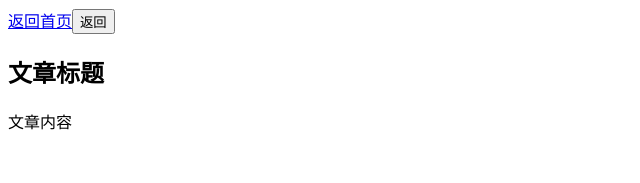
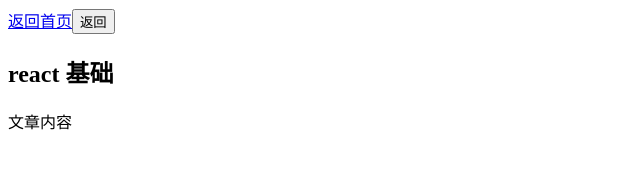
Before and after one commit to Sunny-zz/1808, a React (Create React App) app in the folder react-posts/: page /post/1 in a window 1280 px wide. Shown: the top 183 px of the page, without its empty margins (0-640 px from the left). Built offline with nearby package versions, Linux system fonts and the light colour scheme; data requests are answered from the project's data file.

Commit message:
react-posts 展示对应文章内容 1

```diff
--- a/react-posts/src/components/App.js
+++ b/react-posts/src/components/App.js
@@ -1,6 +1,6 @@
 import React, { Component } from 'react'
+import { BrowserRouter as Router } from 'react-router-dom'
 
-import { BrowserRouter as Router } from 'react-router-dom'
 import Main from './Main/Main'
 class App extends Component {
   render() {
--- a/react-posts/src/components/Post/Post.js
+++ b/react-posts/src/components/Post/Post.js
@@ -2,23 +2,37 @@ import React, { Component } from 'react'
 import { Link } from 'react-router-dom'
 import axios from 'axios'
 class Post extends Component {
+  state = {
+    post: null
+  }
   componentDidMount() {
     const { match } = this.props
     const id = match.params.id
     // 就可以通过 id 去服务器获取对应的文章内容了
     axios.get(`http://localhost:3008/posts/${id}`).then(res => {
-      console.log(res.data)
+      setTimeout(() => {
+        this.setState({
+          post: res.data
+        })
+      }, 1000)
     })
   }
   render() {
+    const { post } = this.state
+    // '' ""  0  undefined  null NaN
+    const showDiv = post ? (
+      <article>
+        <h1>{post.title}</h1>
+        <p>文章内容</p>
+      </article>
+    ) : (
+      <div>请稍等。。。</div>
+    )
     return (
       <div>
         <Link to="/">返回首页</Link>
         <button onClick={this.back}>返回</button>
-        <article>
-          <h1>文章标题</h1>
-          <p>文章内容</p>
-        </article>
+        {showDiv}
       </div>
     )
   }
```
